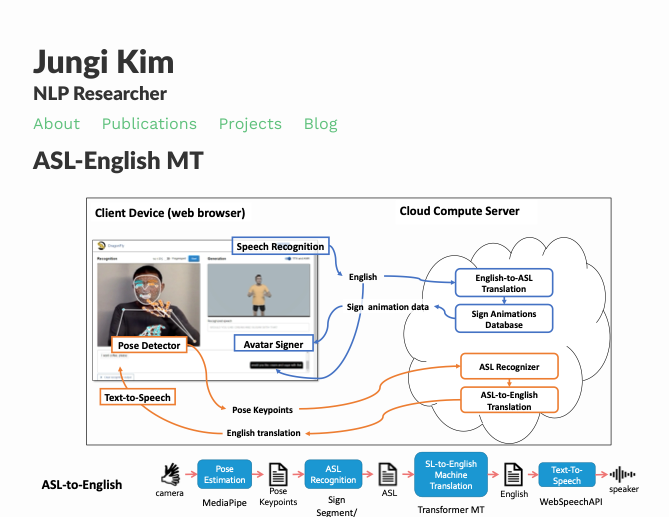
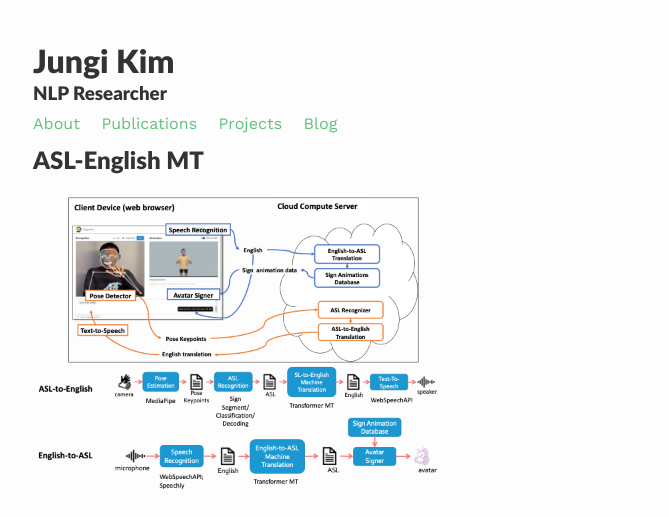
Before and after one commit to jungikim/jungikim.github.io, a Jekyll site: the page built from _pages/projects.md, in a window 1280 px wide. Shown: the top 517 px of the page, without its empty margins (207-876 px from the left). Built offline with Jekyll 4.4.1, drawn with Linux system fonts in a browser that asks for light colours; nearby versions of some CDN libraries; a style sheet for code colours, icons or effects is not loaded; grey boxes are pictures that could not be loaded.

Commit message:
Update projects.md

```diff
--- a/_pages/projects.md
+++ b/_pages/projects.md
@@ -7,8 +7,8 @@
 
 ## ASL-English MT
 
-<img src="{{ '/assets/images/asl-En_diagram.png' | relative_url }}"/>
-<video width="340" height="288" autoplay controls>
+<img src="{{ '/assets/images/asl-En_diagram.png' | relative_url }}" width="408" height="296"/>
+<video width="453" height="384" autoplay controls>
 <source src="{{ '/assets/images/jk_demo_combined_680x576.mp4' | relative_url }}" type="video/mp4" />
 </video>
 
```
